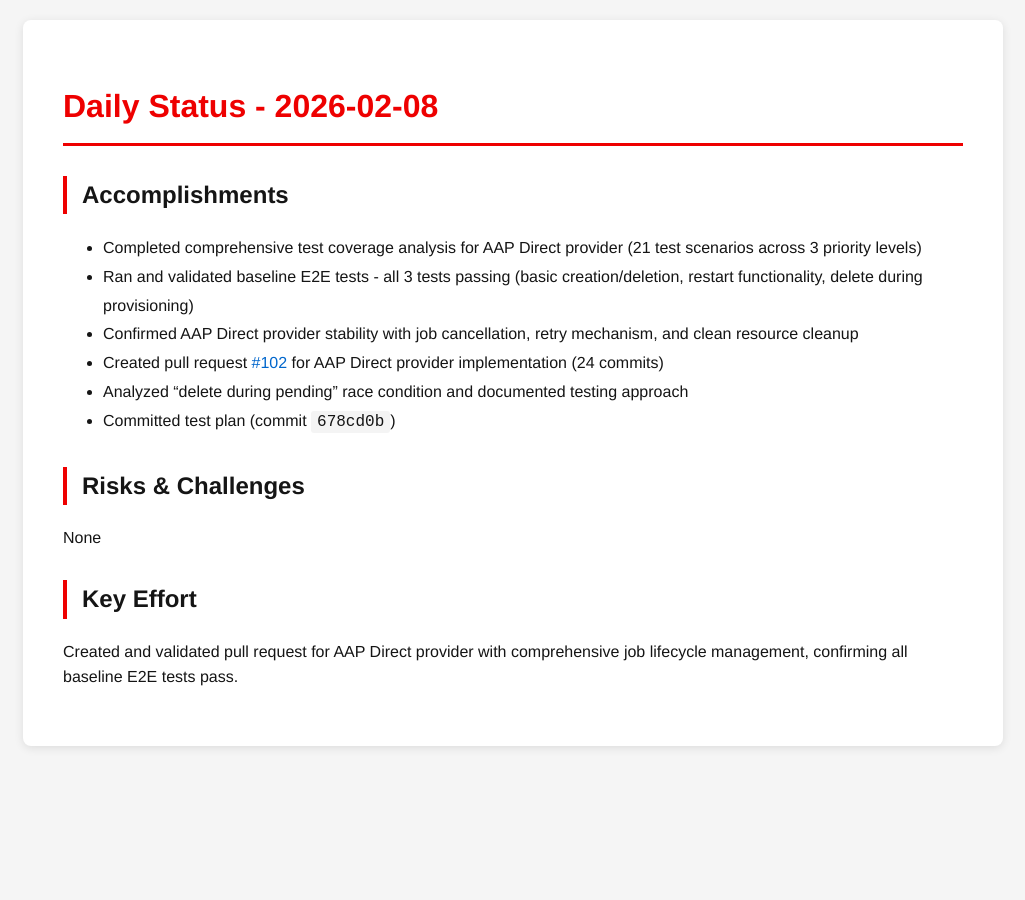
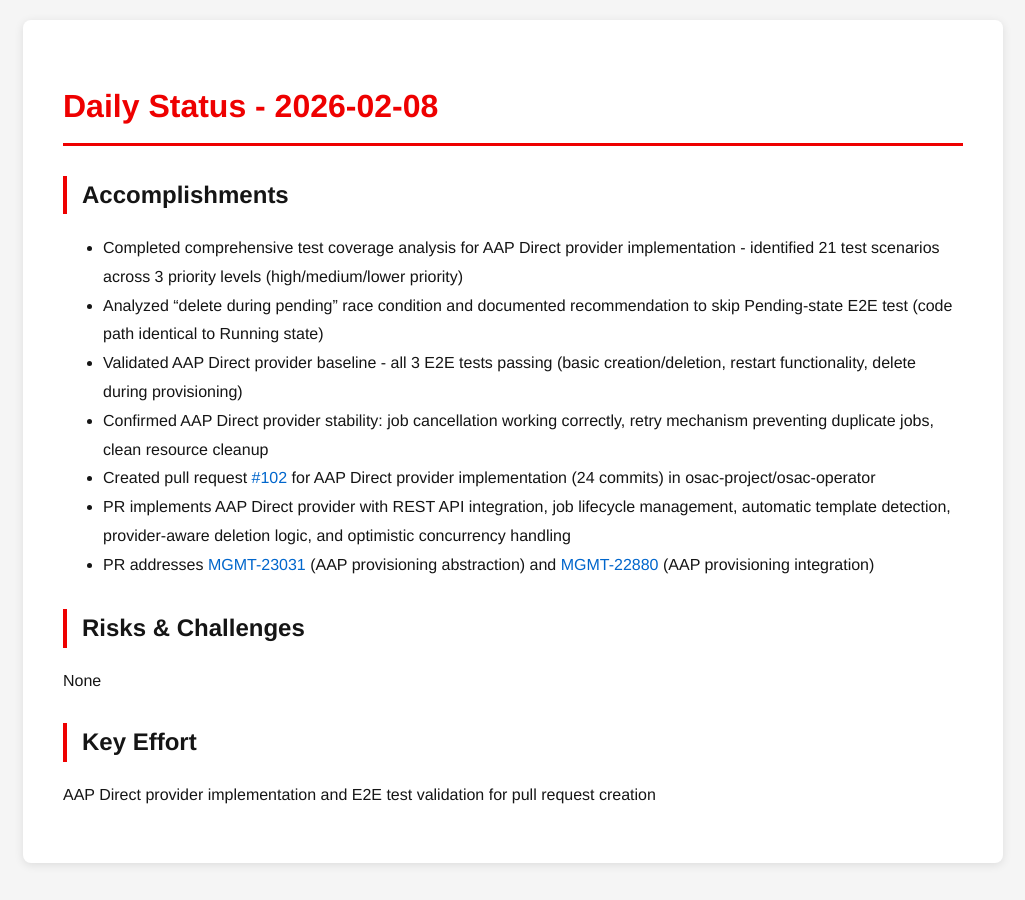
Before and after one commit to tzvatot/daily-status, a Jekyll site: the page built from 2026-02-08.md, in a window 1280 px wide. Shown: the whole page, without its empty margins (127-1152 px from the left). Built offline with Jekyll 4.4.1, drawn with Linux system fonts in a browser that asks for light colours.

Commit message:
Daily status update - 2026-02-08

```diff
--- a/2026-02-08.md
+++ b/2026-02-08.md
@@ -7,15 +7,16 @@ date: 2026-02-08
 # Daily Status - 2026-02-08
 
 ## Accomplishments
-- Completed comprehensive test coverage analysis for AAP Direct provider (21 test scenarios across 3 priority levels)
-- Ran and validated baseline E2E tests - all 3 tests passing (basic creation/deletion, restart functionality, delete during provisioning)
-- Confirmed AAP Direct provider stability with job cancellation, retry mechanism, and clean resource cleanup
-- Created pull request [#102](https://github.com/osac-project/osac-operator/pull/102) for AAP Direct provider implementation (24 commits)
-- Analyzed "delete during pending" race condition and documented testing approach
-- Committed test plan (commit `678cd0b`)
+- Completed comprehensive test coverage analysis for AAP Direct provider implementation - identified 21 test scenarios across 3 priority levels (high/medium/lower priority)
+- Analyzed "delete during pending" race condition and documented recommendation to skip Pending-state E2E test (code path identical to Running state)
+- Validated AAP Direct provider baseline - all 3 E2E tests passing (basic creation/deletion, restart functionality, delete during provisioning)
+- Confirmed AAP Direct provider stability: job cancellation working correctly, retry mechanism preventing duplicate jobs, clean resource cleanup
+- Created pull request [#102](https://github.com/osac-project/osac-operator/pull/102) for AAP Direct provider implementation (24 commits) in osac-project/osac-operator
+- PR implements AAP Direct provider with REST API integration, job lifecycle management, automatic template detection, provider-aware deletion logic, and optimistic concurrency handling
+- PR addresses [MGMT-23031](https://issues.redhat.com/browse/MGMT-23031) (AAP provisioning abstraction) and [MGMT-22880](https://issues.redhat.com/browse/MGMT-22880) (AAP provisioning integration)
 
 ## Risks & Challenges
 None
 
 ## Key Effort
-Created and validated pull request for AAP Direct provider with comprehensive job lifecycle management, confirming all baseline E2E tests pass.
+AAP Direct provider implementation and E2E test validation for pull request creation
```
